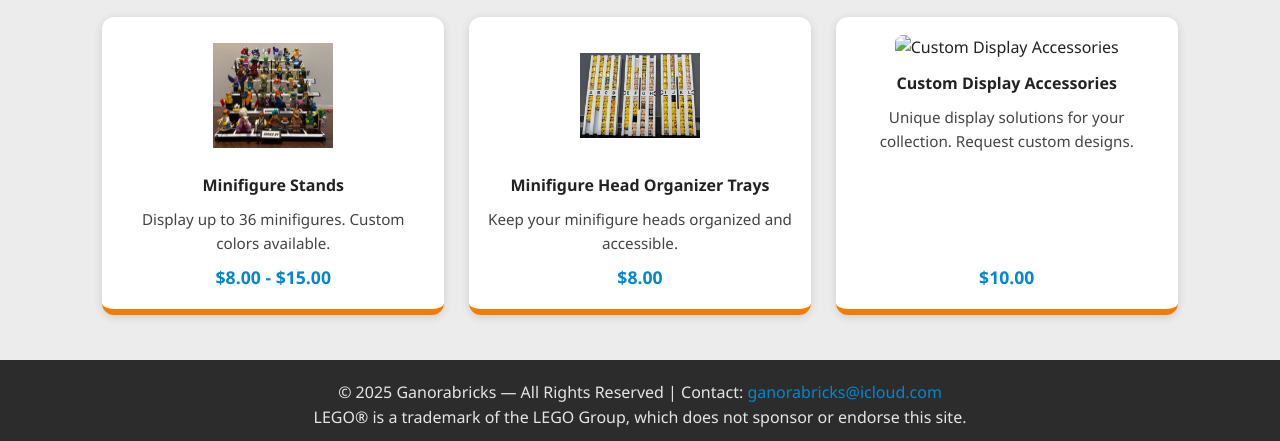
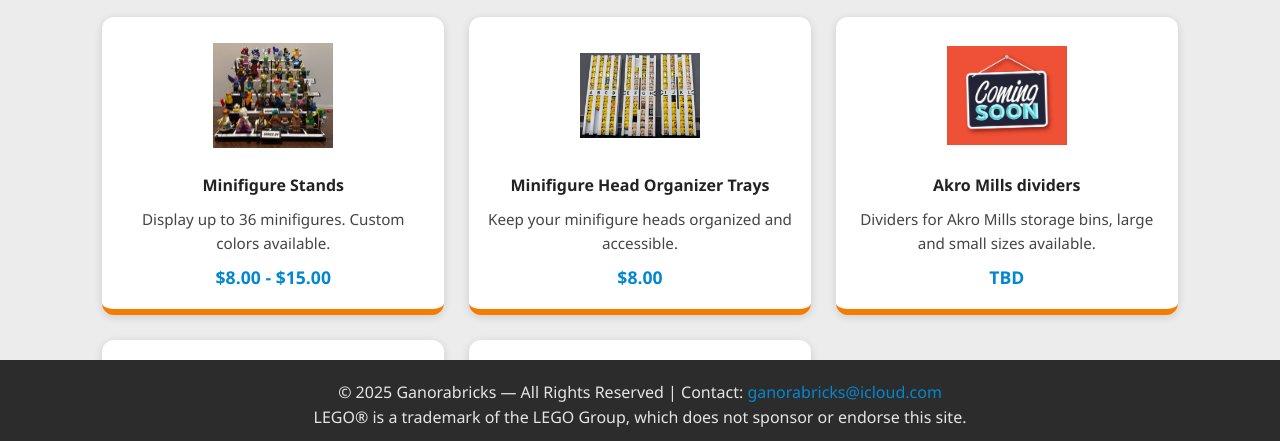
Before and after one commit to ganorabricks-affilho/Store, a plain HTML site: page docs/3dprints.html in a window 1280 px wide. Shown: the part 349-790 px from the top of the page. Drawn offline with Linux system fonts and the light colour scheme.

```diff
--- a/docs/3dprints.html
+++ b/docs/3dprints.html
@@ -53,11 +53,24 @@
         imageWidth: '120px'
     },
     {
-        image: 'assets/prints-banner.jpg',
-        title: 'Custom Display Accessories',
-        description: 'Unique display solutions for your collection. Request custom designs.',
-        price: '$10.00',
-        link: 'prints-banner-details.html',
+        image: 'assets/3d-prints/coming-soon-hanging-sign.webp',
+        title: 'Akro Mills dividers',
+        description: 'Dividers for Akro Mills storage bins, large and small sizes available.',
+        price: 'TBD',
+        imageWidth: '120px'
+    },
+    {
+        image: 'assets/3d-prints/coming-soon-hanging-sign.webp',
+        title: 'LIDL ParkSide small part organizer dividers',
+        description: 'Dividers for LIDL ParkSide storage bins',
+        price: 'TBD',
+        imageWidth: '120px'
+    },
+    {
+        image: 'assets/3d-prints/coming-soon-hanging-sign.webp',
+        title: 'LEGO Ruler',
+        description: 'Ruler to measure bricks and axels in an easy way.',
+        price: 'TBD',
         imageWidth: '120px'
     }
 ];
```
Also changed, not shown: docs/assets/3d-prints/coming-soon-hanging-sign.webp (added).
